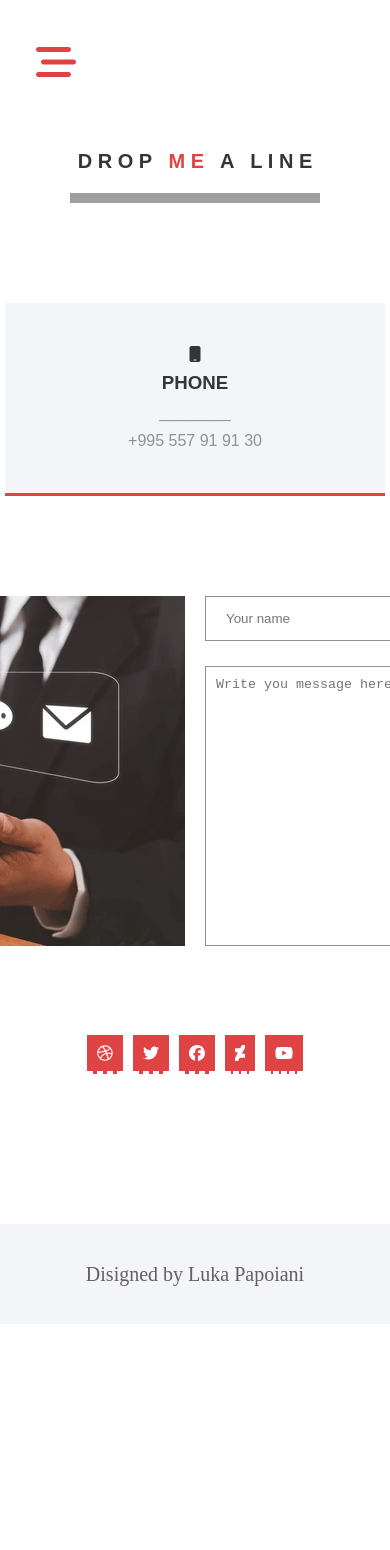
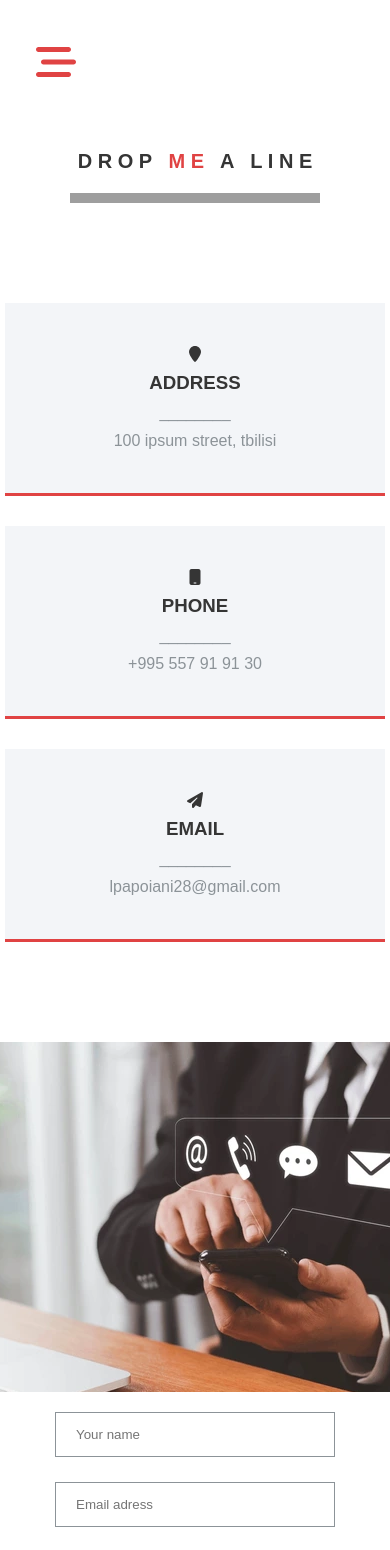
Before and after one commit to lpapoiani/my-portfolio, a Next.js app: page /Contact in a window 390 px wide. Shown: the top 1550 px of the page. Before the commit the page ends 1324 px from the top, so only its background shows below. Built offline with nearby package versions, Linux system fonts and the light colour scheme; grey boxes are pictures that could not be loaded; a web font is replaced by a local one.

Commit message:
my-portfolio

```diff
--- a/app/Blog/page.tsx
+++ b/app/Blog/page.tsx
@@ -2,6 +2,7 @@
 
 import Image from 'next/image'
 import styles from './page.module.scss'
+
 
 export default function Blog () {
     return(
--- a/app/Components/Header/Header.module.scss
+++ b/app/Components/Header/Header.module.scss
@@ -64,11 +64,10 @@
 @media screen and (max-width: 768px) {
 
     .menu {
-        gap: 20px;
-       margin-right: 0px;
+        gap: 17px;
     }
 
     .link {
-        font-size: 15px;
+        font-size: 12px;
     }
 }
--- a/app/Contact/page.module.scss
+++ b/app/Contact/page.module.scss
@@ -144,3 +144,34 @@
       transform: translateY(-20px);
     }
   }
+
+
+  @media screen and (max-width: 768px) {
+    .contact {
+        display: flex;
+        flex-direction: column;
+        align-items: center;
+    }
+
+    .box {
+        display: flex;
+        flex-direction: column;
+        align-items: center;
+    }
+
+    .box_input div{
+        display: flex;
+        flex-direction: column;
+        align-items: center;
+    }
+
+    .box_input textarea {
+        width: 280px;
+        height: 200px;
+    }
+
+    .send_button {
+        display: flex;
+        justify-content: center;
+    }
+  }
--- a/app/page.tsx
+++ b/app/page.tsx
@@ -10,7 +10,7 @@ export default function Home() {
       <div className={styles.page}>
           <div className={styles.content}>
               <div className={`${styles.container} ${styles.box}` }>
-                  <div className={styles.luka2}>
+                  <div className={styles.name}>
                     <div>
                       P<span>A</span>POI<span>A</span>NI
                     </div>
```
Also changed, not shown: app/Blog/page.module.scss (+13 -0 lines), app/Service/page.module.scss (+29 -1 lines), app/page.module.scss (+6 -2 lines).
